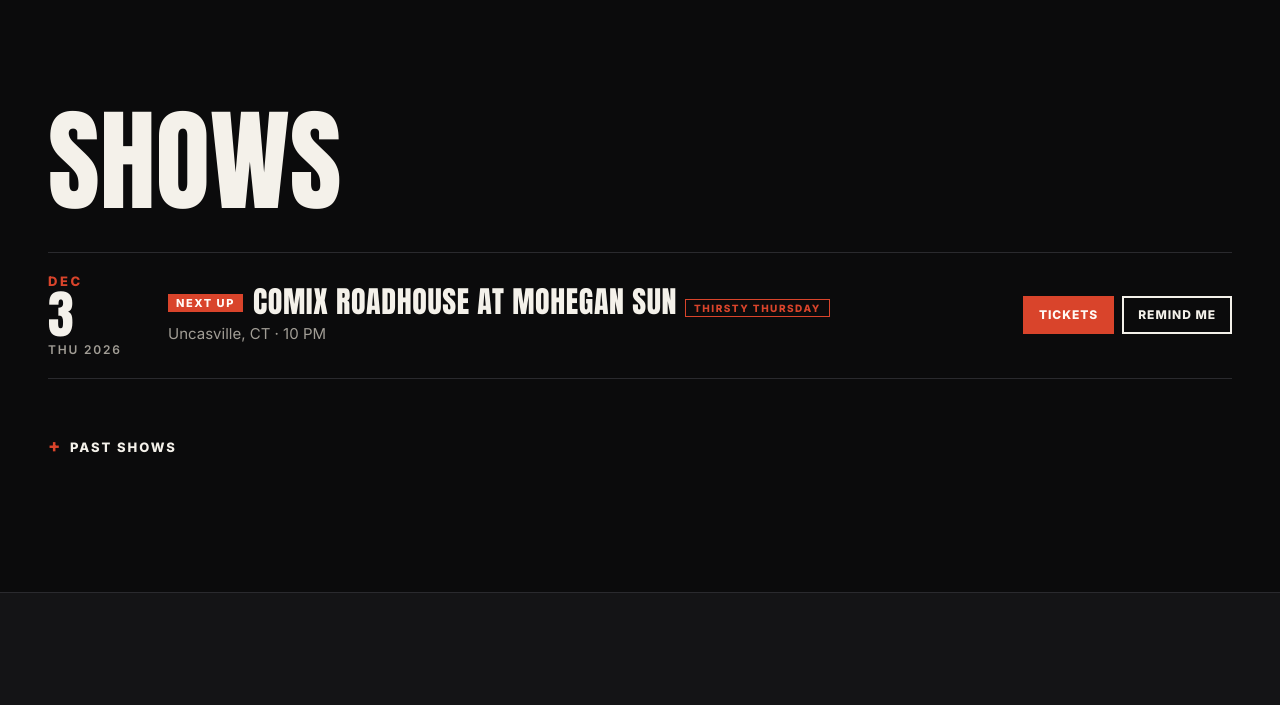
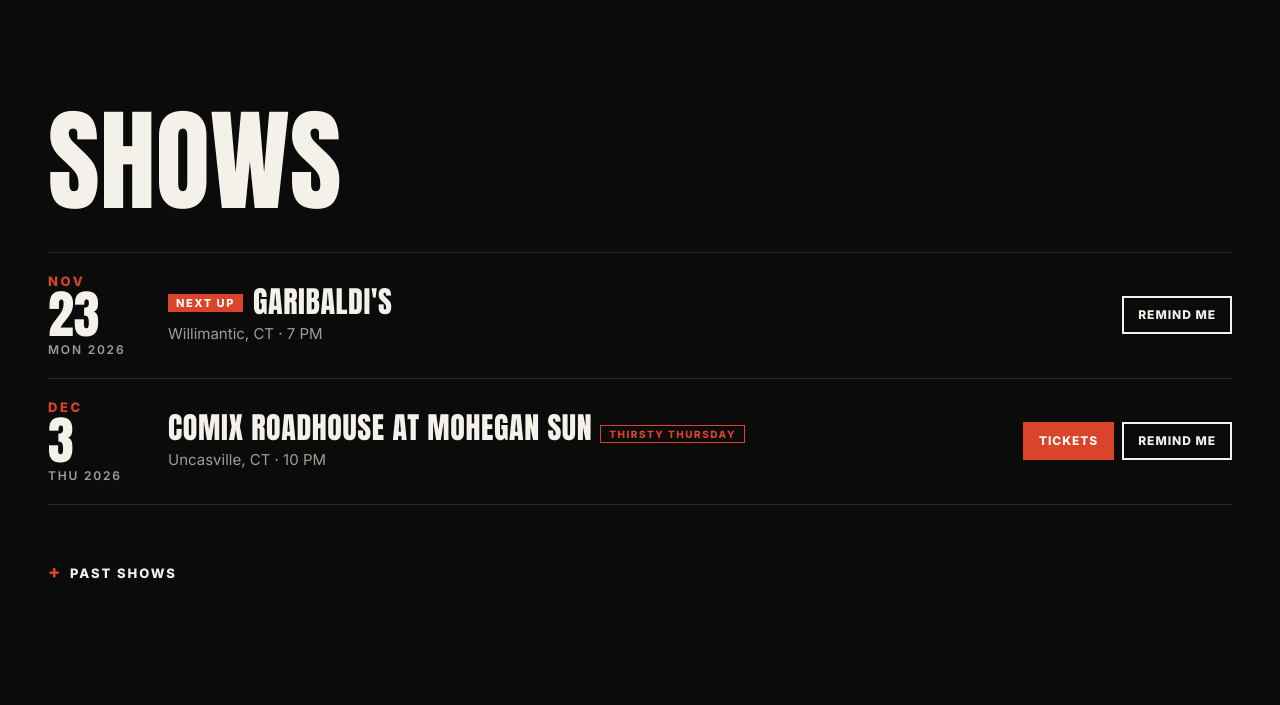
Before and after one commit to Nanoparticalmasterwizard/Test-Bill-Wernicki-comedy, a plain HTML site: page index.html in a window 1280 px wide. Shown: the part 853-1558 px from the top of the page. Drawn offline with Linux system fonts and the light colour scheme.

Commit message:
Add Garibaldi's on Mon Nov 23 at 7 PM; move shows to past 2 hours after start (#51)
Co-authored-by: Claude <noreply@anthropic.com>

```diff
--- a/content.js
+++ b/content.js
@@ -18,7 +18,7 @@ window.SITE = {
 
   /*
    * Shows. Dates are YYYY-MM-DD. The site sorts them and moves a show to
-   * "Past shows" automatically 3 hours after its start time (or the day
+   * "Past shows" automatically 2 hours after its start time (or the day
    * after, when it has no time).
    * setMinutes is roughly how long Bill's set is; My Stats uses it.
    * Leave ticketUrl empty ("") to show "Tickets soon".
@@ -29,6 +29,7 @@ window.SITE = {
   shows: [
     { date: "2026-11-18", venue: "Toyo Hibachi & Asian Fusion",    city: "Colchester, CT", note: "Open mic", time: "19:00", tickets: false, setMinutes: 7 },
     { date: "2026-11-18", venue: "Koncrete Gardens",               city: "Hartford, CT", note: "Open mic", time: "20:00", tickets: false, setMinutes: 10 },
+    { date: "2026-11-23", venue: "Garibaldi's",                   city: "Willimantic, CT", note: "", time: "19:00", tickets: false, setMinutes: 7 },
     { date: "2026-12-03", venue: "Comix Roadhouse at Mohegan Sun", city: "Uncasville, CT", note: "Thirsty Thursday", time: "22:00", ticketUrl: "https://events.leapevents.com/event/thirsty-thursday-dec2026lclaj0q", setMinutes: 10 },
 
     // Past shows (fans can mark these "I was there")
--- a/index.html
+++ b/index.html
@@ -236,8 +236,8 @@
     <a href="#top">Back to top ↑</a>
   </footer>
 
-  <script src="content.js?v=20"></script>
-  <script src="script.js?v=20"></script>
+  <script src="content.js?v=21"></script>
+  <script src="script.js?v=21"></script>
   <script src="signup.js?v=10"></script>
 </body>
 </html>
--- a/script.js
+++ b/script.js
@@ -49,13 +49,13 @@
   function parseDate(s) { var p = s.split("-").map(Number); return new Date(p[0], p[1] - 1, p[2]); }
   function showId(s) { return s.date + "|" + s.venue; }
 
-  // A show moves to "Past shows" 3 hours after its start time, or at
+  // A show moves to "Past shows" 2 hours after its start time, or at
   // midnight when it has no time.
   function showOver(s, now) {
     var end = new Date(s.d);
     if (s.time) {
       var t = s.time.split(":");
-      end.setHours(+t[0] + 3, +(t[1] || 0), 0, 0);
+      end.setHours(+t[0] + 2, +(t[1] || 0), 0, 0);
     } else {
       end.setDate(end.getDate() + 1);
     }
```
Also changed, not shown: join/index.html (+1 -1 lines).
